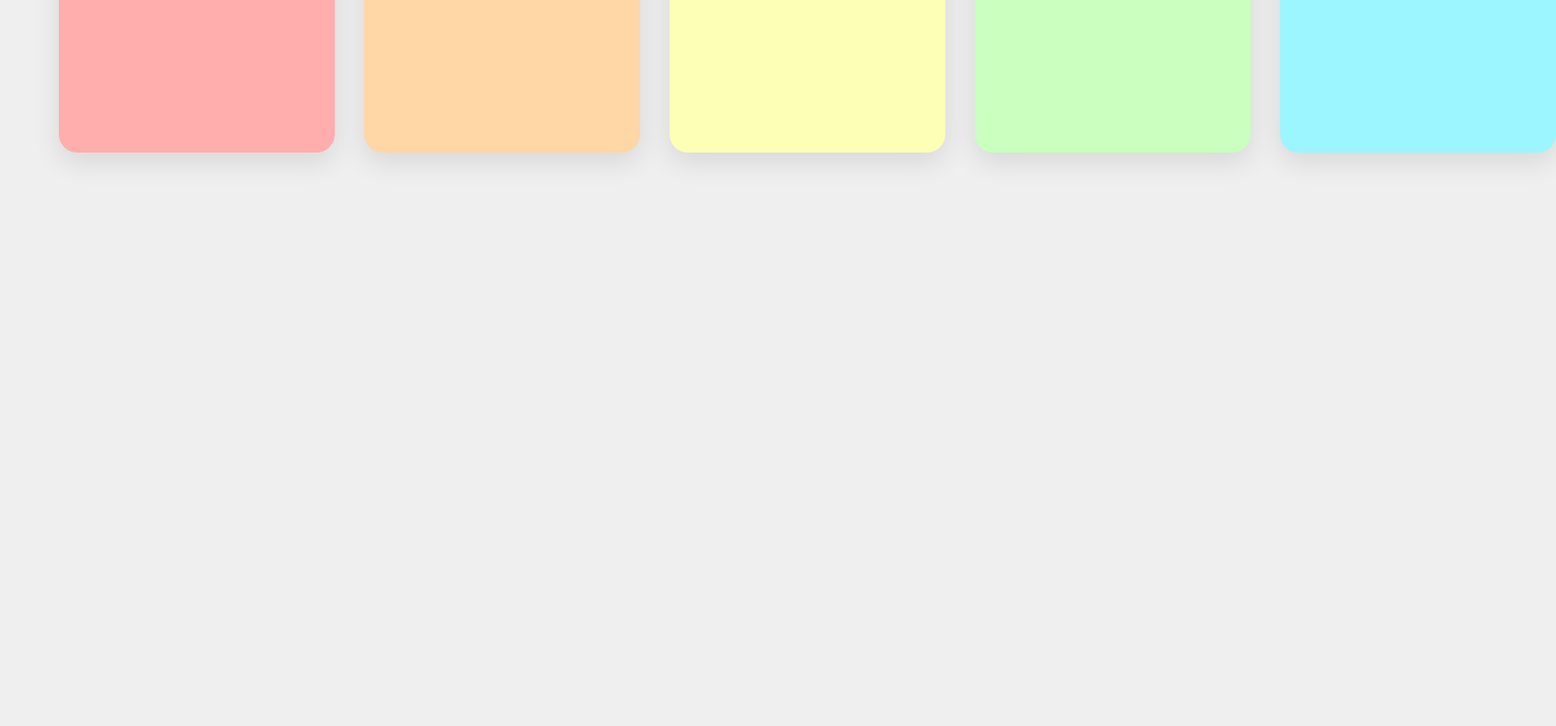
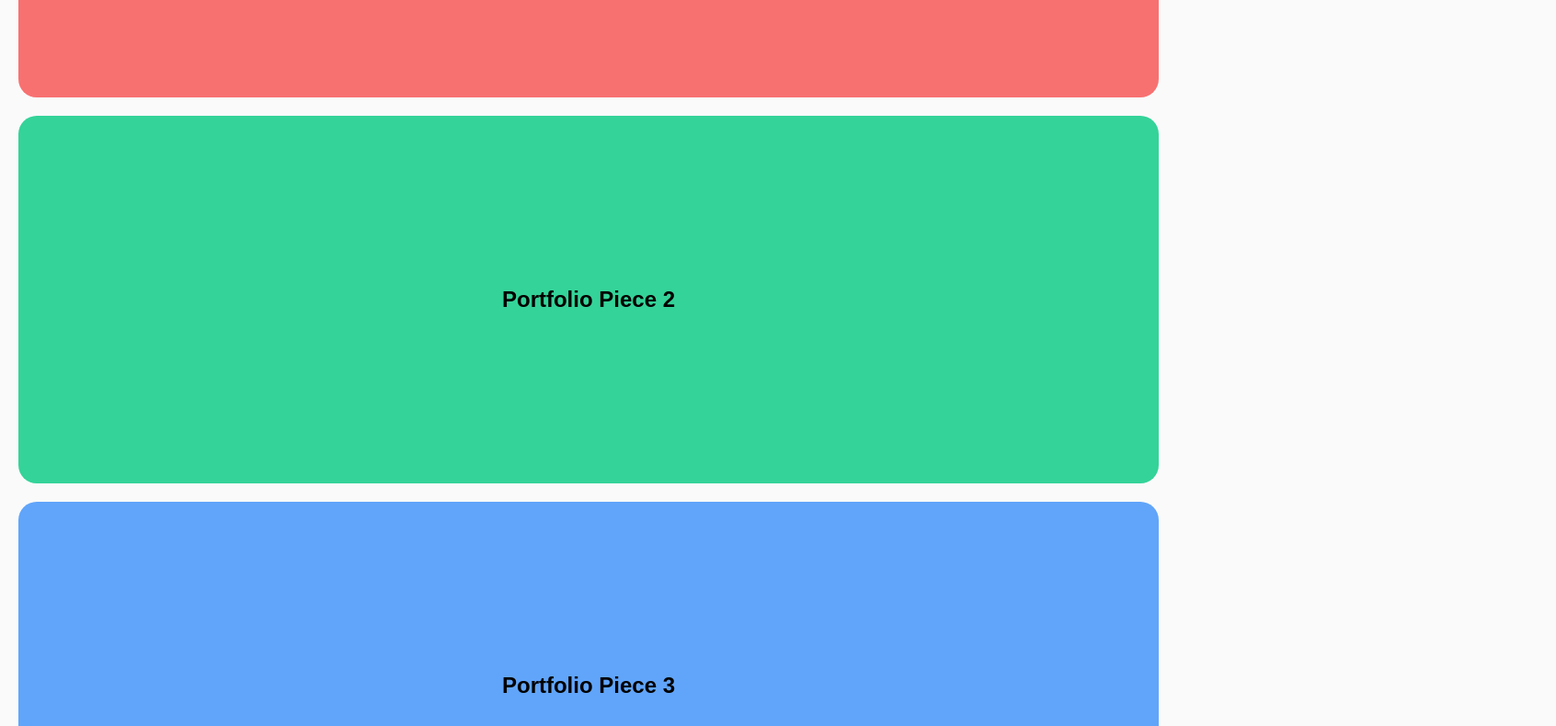
Before and after one commit to iv00104/projectvinyl, a plain HTML site: page index.html in a window 1280 px wide. Shown: the part 314-1104 px from the top of the page at 92% size, 1692 px wide, since content can reach past the window. Before the commit the page ends 800 px from the top, so only its background shows below. Drawn offline with nearby package versions, Linux system fonts and the light colour scheme; files that its build step writes are made by us from their sources.

Commit message:
Update index.html

```diff
--- a/index.html
+++ b/index.html
@@ -3,82 +3,24 @@
 <head>
   <meta charset="UTF-8">
   <meta name="viewport" content="width=device-width, initial-scale=1.0">
-  <title>Iva's Vinyl Scroll Portfolio</title>
-  <style>
-    * { margin: 0; padding: 0; box-sizing: border-box; }
-    body {
-      height: 100vh;
-      background: #efefef;
-      display: flex;
-      align-items: center;
-      justify-content: center;
-      overflow: hidden;
-      font-family: sans-serif;
-    }
-    .container {
-      width: 90%;
-      height: 80%;
-      position: relative;
-      display: flex;
-      gap: 2rem;
-      cursor: grab;
-    }
-    .panel {
-      min-width: 300px;
-      height: 400px;
-      background: white;
-      border-radius: 20px;
-      box-shadow: 0 10px 30px rgba(0,0,0,0.1);
-      display: flex;
-      align-items: center;
-      justify-content: center;
-      font-size: 2rem;
-      user-select: none;
-      flex-shrink: 0;
-      transform-style: preserve-3d;
-    }
-  </style>
+  <title>Iva's Project Vinyl</title>
+  <link rel="stylesheet" href="css/style.css">
 </head>
 <body>
 
-<div class="container" id="panels">
-  <div class="panel" style="background: #ffadad;">Panel 1</div>
-  <div class="panel" style="background: #ffd6a5;">Panel 2</div>
-  <div class="panel" style="background: #fdffb6;">Panel 3</div>
-  <div class="panel" style="background: #caffbf;">Panel 4</div>
-  <div class="panel" style="background: #9bf6ff;">Panel 5</div>
-</div>
+  <div class="outer-container">
+    <div class="draggable-track">
+      <div class="panel" style="background-color: #f87171;">Portfolio Piece 1</div>
+      <div class="panel" style="background-color: #34d399;">Portfolio Piece 2</div>
+      <div class="panel" style="background-color: #60a5fa;">Portfolio Piece 3</div>
+      <div class="panel" style="background-color: #a78bfa;">Portfolio Piece 4</div>
+      <!-- Add more panels easily if you want -->
+    </div>
+  </div>
 
-<!-- GSAP + Draggable -->
-<script src="https://cdnjs.cloudflare.com/ajax/libs/gsap/3.12.2/gsap.min.js"></script>
-<script src="https://cdnjs.cloudflare.com/ajax/libs/gsap/3.12.2/Draggable.min.js"></script>
-
-<script>
-// Snap to nearest panel
-const container = document.getElementById('panels');
-const panels = gsap.utils.toArray('.panel');
-
-let proxy = document.createElement("div");
-let wrap = gsap.utils.wrap(0, (panels.length - 1) * 350); // 300px + 2rem gap
-
-let draggable = Draggable.create(proxy, {
-  type: "x",
-  inertia: true,
-  onDrag: updatePanels,
-  onThrowUpdate: updatePanels
-})[0];
-
-document.addEventListener("mousedown", () => draggable.startDrag());
-
-function updatePanels() {
-  let progress = wrap(draggable.x);
-  gsap.to(container, {
-    x: -progress,
-    duration: 0.5,
-    ease: "power3.out"
-  });
-}
-</script>
+  <script src="https://cdnjs.cloudflare.com/ajax/libs/gsap/3.12.2/gsap.min.js"></script>
+  <script src="https://cdnjs.cloudflare.com/ajax/libs/gsap/3.12.2/Draggable.min.js"></script>
+  <script src="js/script.js"></script>
 
 </body>
 </html>
```
